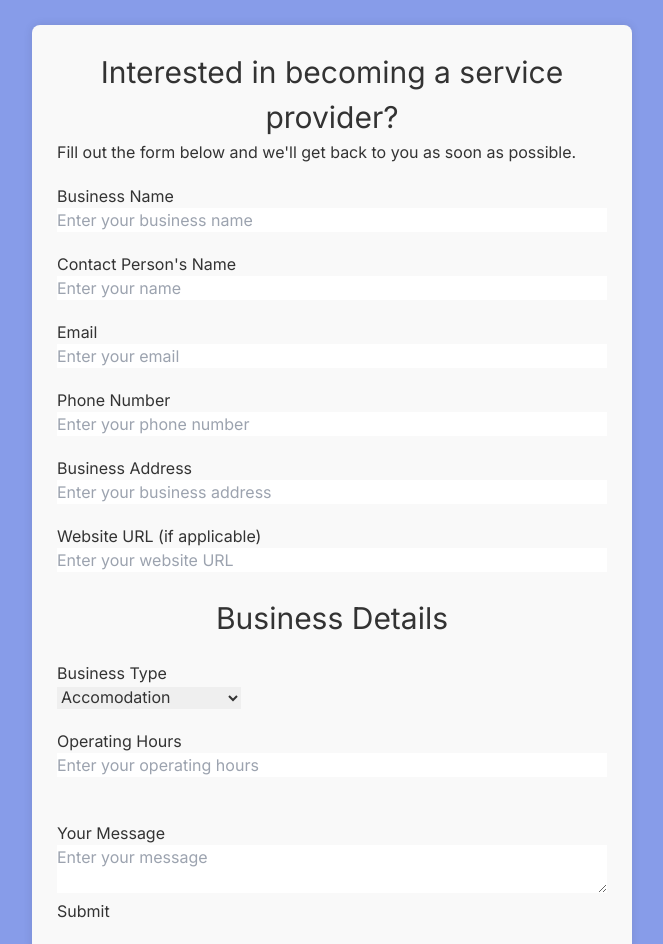
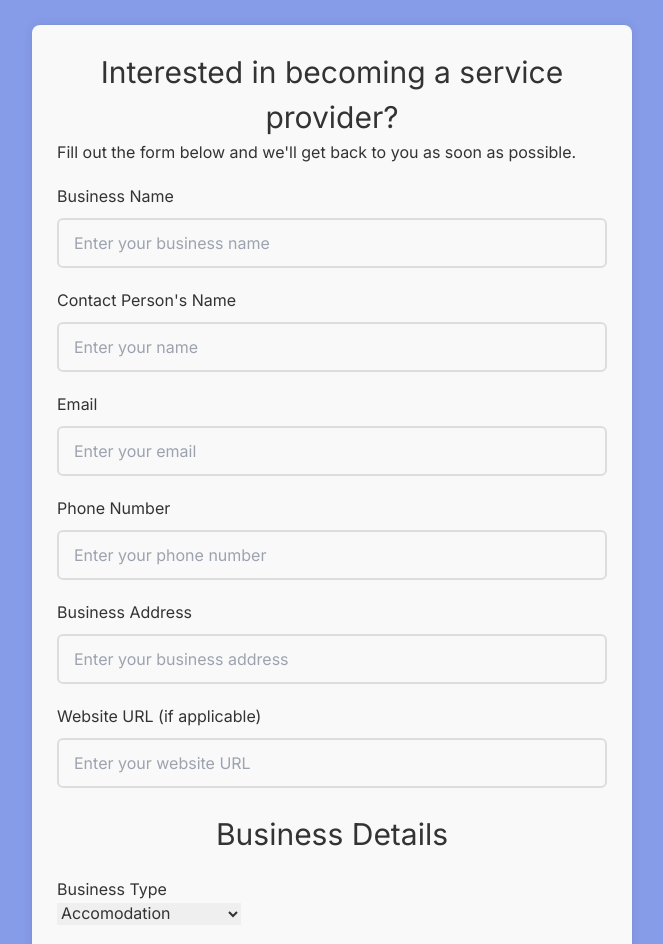
Before and after one commit to Aaron-1303/TripSinc, a Next.js app: page /service_providers in a window 1280 px wide. Shown: the top 944 px of the page, without its empty margins (308-971 px from the left). Built offline with nearby package versions, Linux system fonts and the light colour scheme.

Commit message:
form with success message FINAL

```diff
--- a/components/contact/contact.css
+++ b/components/contact/contact.css
@@ -47,5 +47,32 @@ form .input-box {
 
 .input-box .field {
     width: 100%;
-    height:
+    height: 50px;
+    background: transparent;
+    border: 2px solid #ddd;
+    outline: none;
+    border-radius: 6px;
+    padding: 15px;
+    font-size: 16px;
+    color: #333;
+    margin-top: 10px;
 }
+
+form button {
+    width: 100%;
+    height: 50px;
+    background: #879ce9;
+    border: none;
+    border-radius: 6px;
+    box-shadow: 0 0 10px rgba(0, 0, 0, 0.1);
+    cursor: pointer;
+    font-size: 16px;
+    color: #fff;
+    font-weight: 500;
+    margin-top: 25px;
+    transition: 0.5s;
+}
+
+form button:hover {
+    background: #39b940;
+}
--- a/components/contact/contact.jsx
+++ b/components/contact/contact.jsx
@@ -1,6 +1,7 @@
 "use client";
 import React, { useState } from 'react';
 import './contact.css';
+import Swal from 'sweetalert2';
 
 export default function Contact() {
     const [showOther, setShowOther] = useState(false);
@@ -8,9 +9,18 @@ export default function Contact() {
     const handleBusinessTypeChange = (e) => {
         setShowOther(e.target.value === 'other');
     }
+
+    const handleSubmit = (e) => {
+        e.preventDefault();
+        Swal.fire({
+            icon: 'success',
+            title: 'Success!',
+            text: 'Your message has been sent successfully.',
+        });
+    }
     return (
         <section className="contact" >
-            <form>
+            <form onSubmit={handleSubmit}>
                 <h2>Interested in becoming a service provider?</h2>
                 <p>Fill out the form below and we'll get back to you as soon as possible.</p>
                 <div className="input-box">
--- a/package.json
+++ b/package.json
@@ -21,6 +21,7 @@
     "react-dom": "^18",
     "react-icons": "^5.2.1",
     "spline": "^0.0.0",
+    "sweetalert2": "^11.12.0",
     "tailwind-merge": "^2.3.0",
     "tailwindcss-animate": "^1.0.7"
   },
```
Also changed, not shown: 1 other file (tests, documents, lock files or other folders).
